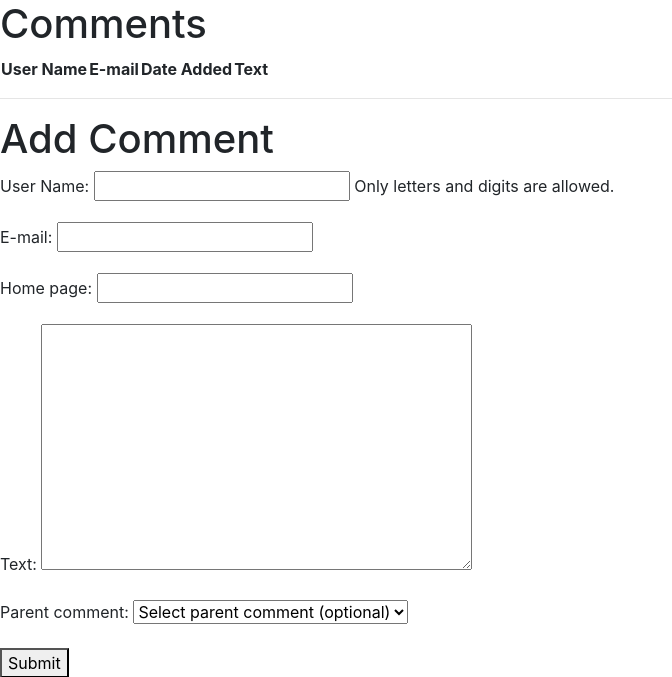
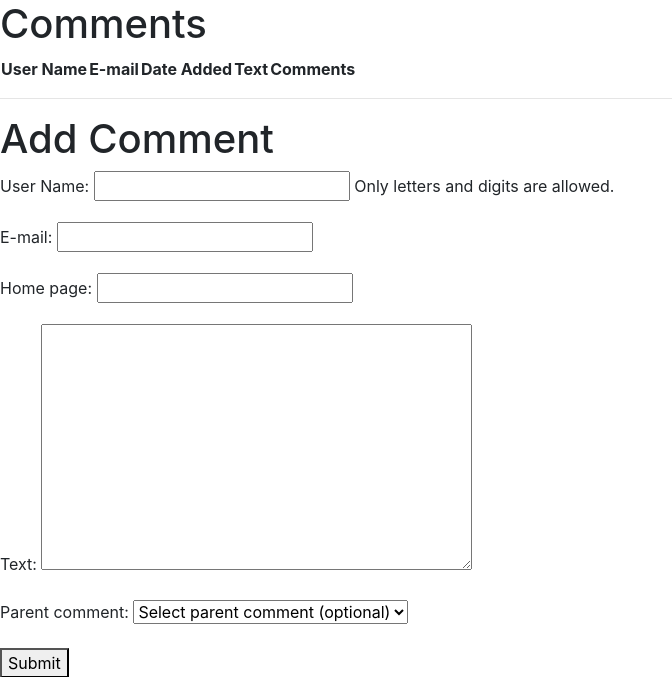
Before and after one commit to Phoenix-Erazer/django_app_comments, a Django app: page /comments/ in a window 1280 px wide. Shown: the top 677 px of the page, without its empty margins (0-672 px from the left). Run offline with Django 5.2, Linux system fonts and the light colour scheme; data that the repository does not hold is empty.

Commit message:
fix comment_list.html

```diff
--- a/templates/includes/comment_list.html
+++ b/templates/includes/comment_list.html
@@ -6,6 +6,7 @@
             <th>E-mail</th>
             <th>Date Added</th>
             <th>Text</th>
+            <th>Comments</th>
         </tr>
     </thead>
     <tbody>
```
